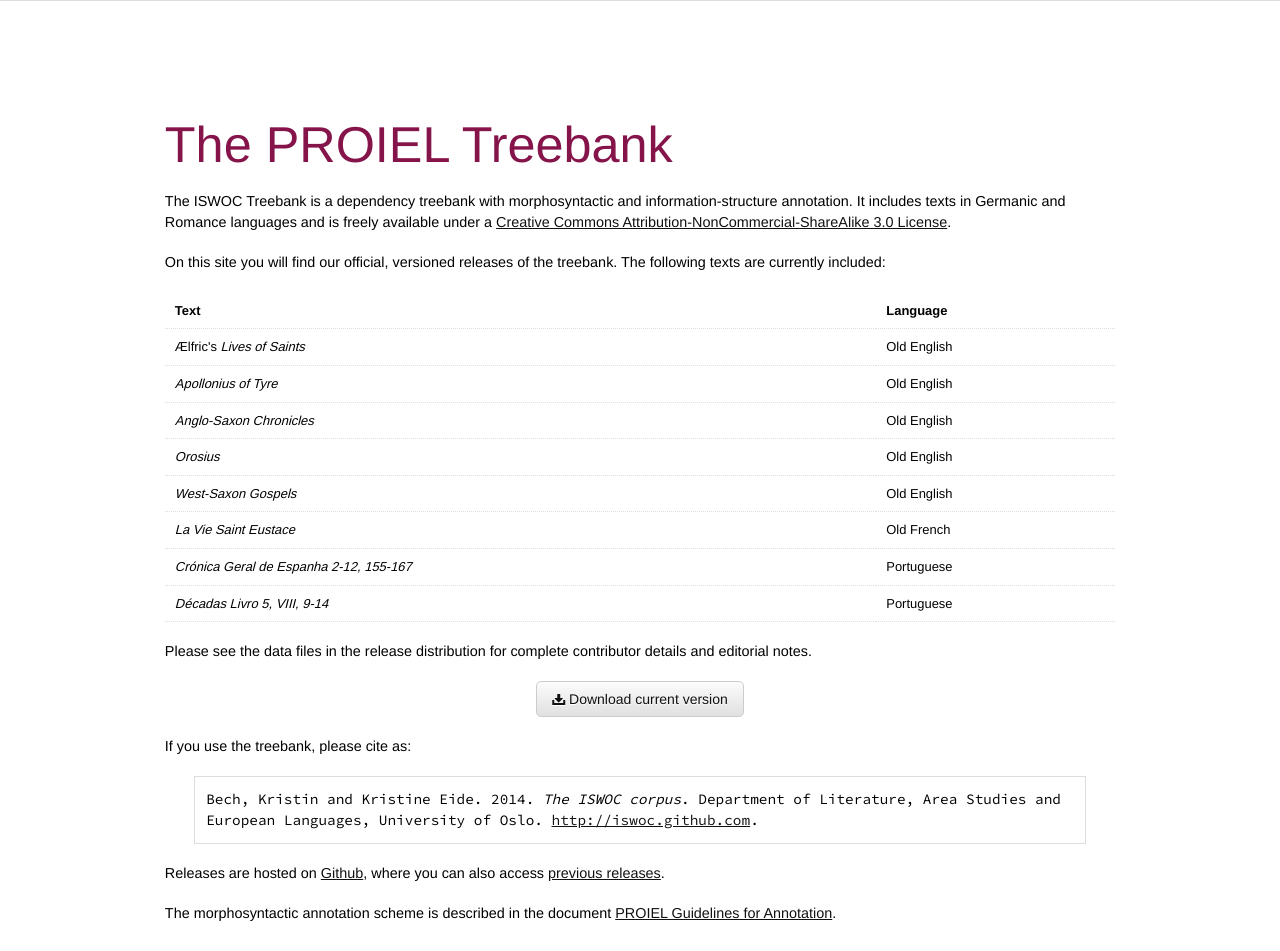
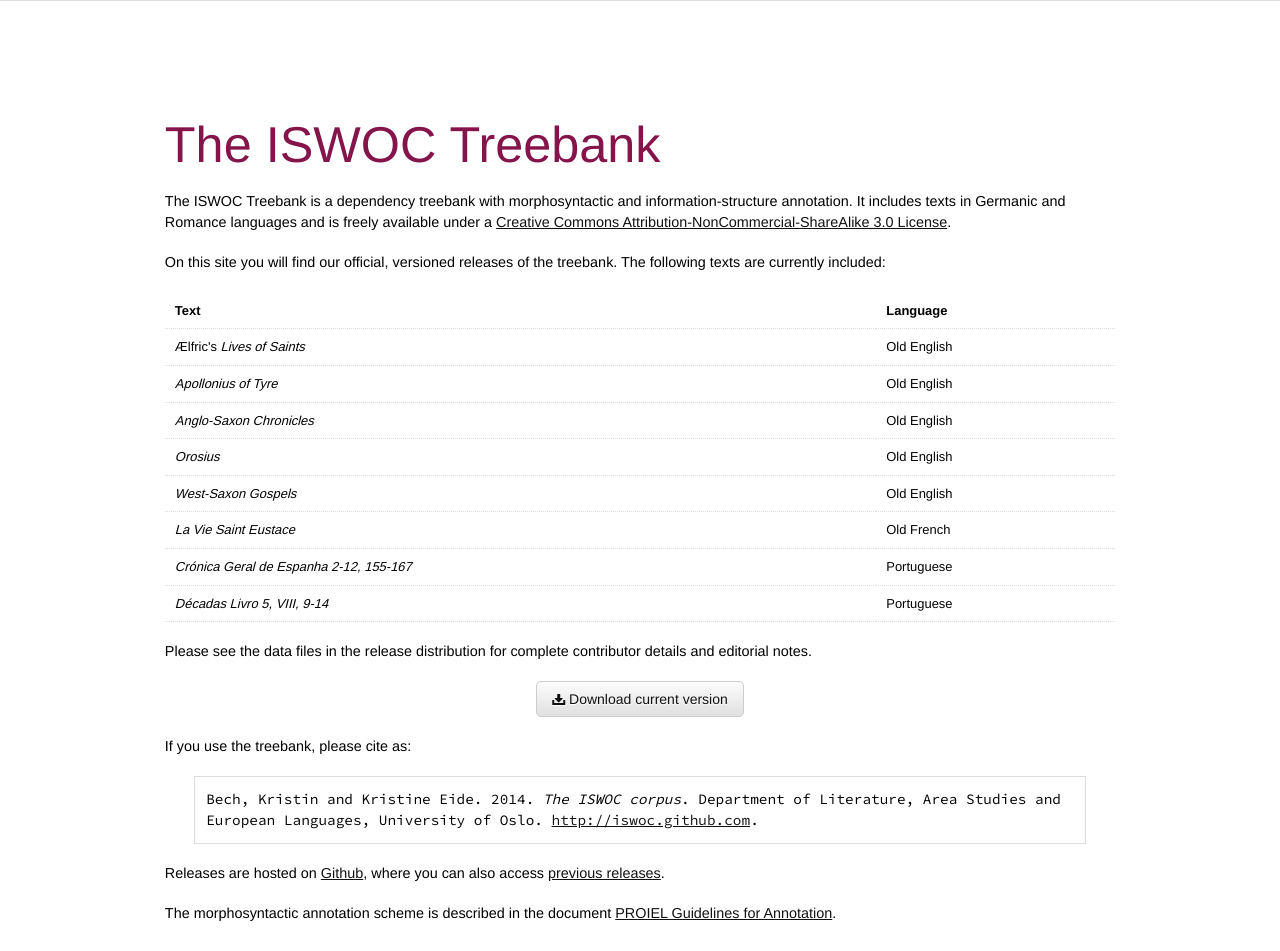
Before and after one commit to iswoc/iswoc.github.io, a Jekyll site: the page built from index.html, in a window 1280 px wide. Built offline with Jekyll 4.4.1, drawn with Linux system fonts in a browser that asks for light colours.

Commit message:
Fixed layout.

```diff
--- a/_layouts/default.html
+++ b/_layouts/default.html
@@ -1,7 +1,7 @@
 <!DOCTYPE html>
 <html>
   <head>
-    <title>The PROIEL Treebank of Indo-European Languages</title>
+    <title>The ISWOC Treebank of Indo-European Languages</title>
     <meta charset="UTF-8">
     <meta name="viewport" content="width=device-width, initial-scale=1.0"/>
     <meta name="description" content="" />
@@ -15,7 +15,7 @@
       m=s.getElementsByTagName(o)[0];a.async=1;a.src=g;m.parentNode.insertBefore(a,m)
       })(window,document,'script','//www.google-analytics.com/analytics.js','ga');
 
-      ga('create', 'UA-41787940-5', 'proiel.github.io');
+      ga('create', 'UA-41787940-5', 'iswoc.github.io');
       ga('send', 'pageview');
     </script>
   </head>
@@ -23,7 +23,7 @@
     <div class="grid">
       <div class="col_12" style="margin-top:100px;">
         <header>
-          <h1 class="maroon">The PROIEL Treebank</h1>
+          <h1 class="maroon">The ISWOC Treebank</h1>
         </header>
 
         {{ content }}
```
